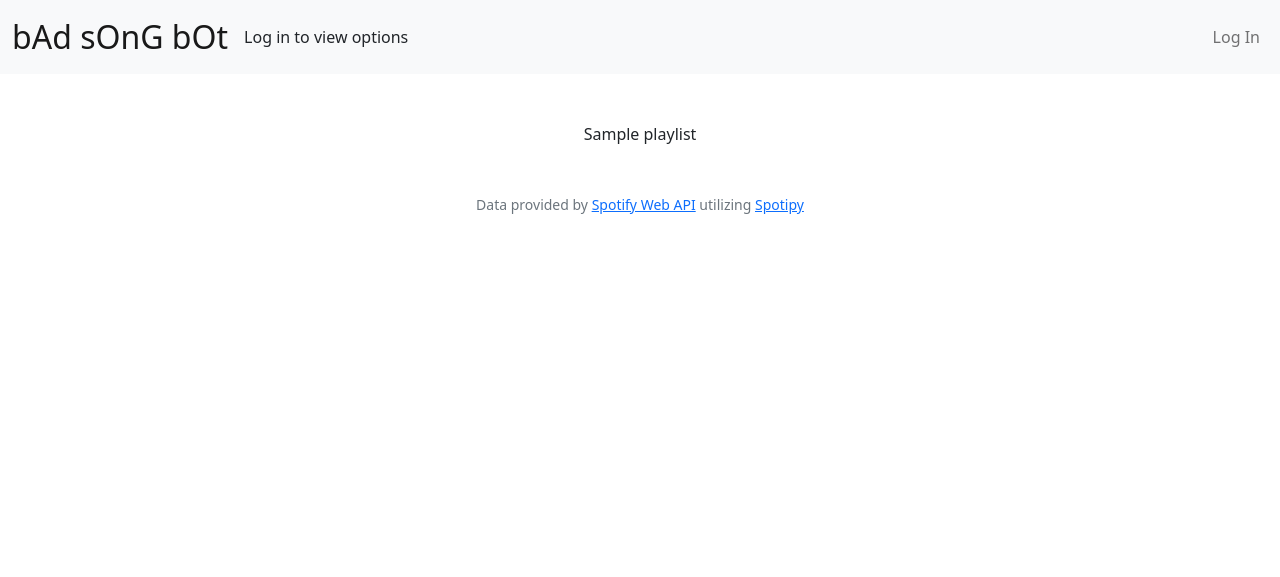
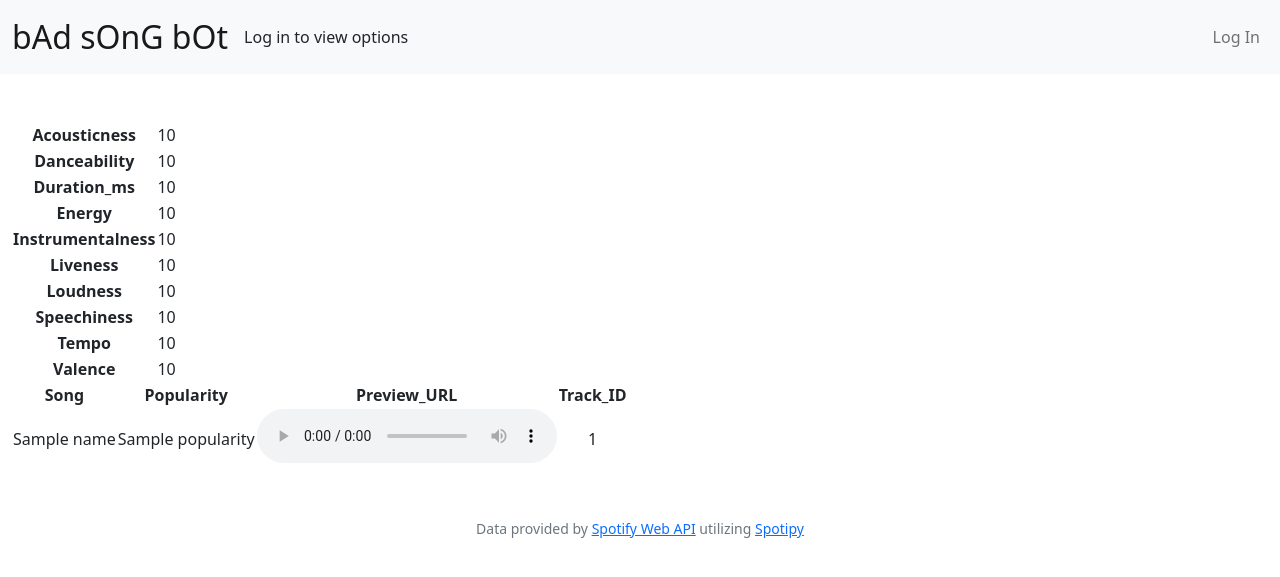
Before and after one commit to duckyfuz/CS50-F, a Flask app: template templates/modify.html in a window 1280 px wide. Shown: the top 577 px of the page. Run offline with Flask 2, Linux system fonts and the light colour scheme; the template is opened without the code that fills it: most values are stand-ins (such as "Sample title", 1, 10 or a date in 2020); parts of the project's set-up code (start-up, migrations or seed data) failed here and were passed over.

Commit message:
Added features for indiv songs

```diff
--- a/app.py
+++ b/app.py
@@ -7,7 +7,7 @@ import pandas as pd
 from flask import Flask, session, request, redirect, render_template
 from flask_session import Session
 from math import trunc
-from helpers import get_playlists, get_tracks
+from helpers import get_playlists, get_tracks, get_song
 
 
 app = Flask(__name__)
@@ -42,8 +42,7 @@ def index():
     track = spotify.current_user_playing_track()
     if not track is None:
         return render_template("index.html", logged=True, spotify=spotify, track=track, playing=True)
-    return render_template("index.html", logged=True, spotify=spotify, track=track, playing=Fal)
-
+    return render_template("index.html", logged=True, spotify=spotify, track=track, playing=False)
 
 
 @app.route('/logout')
@@ -69,21 +68,25 @@ def playlists():
 
 @app.route('/modify', methods=['GET', 'POST'])
 def modify():
+
+    cache_handler = spotipy.cache_handler.FlaskSessionCacheHandler(session)
+    auth_manager = spotipy.oauth2.SpotifyOAuth(cache_handler=cache_handler)
+    if not auth_manager.validate_token(cache_handler.get_cached_token()):
+        return redirect('/')
+
+    spotify = spotipy.Spotify(auth_manager=auth_manager)
+
     # User reached route via POST (as by submitting a form via POST)
     if request.method == "POST":
 
-        cache_handler = spotipy.cache_handler.FlaskSessionCacheHandler(session)
-        auth_manager = spotipy.oauth2.SpotifyOAuth(cache_handler=cache_handler)
-        if not auth_manager.validate_token(cache_handler.get_cached_token()):
-            return redirect('/')
-
-        spotify = spotipy.Spotify(auth_manager=auth_manager)
         playlist_id = request.form.get("playlist_id")
 
         tracks = get_tracks(spotify, playlist_id)
 
+        song_list = tracks['track_id'].values.tolist()
+        song_info = get_song(spotify, song_list)
 
-        return render_template("modify.html", playlist=tracks)
+        return render_template("modify.html", logged=True, playlist=tracks, avg_features=song_info)
 
     # User reached route via GET (as by clicking a link or via redirect)
     else:
--- a/templates/layout.html
+++ b/templates/layout.html
@@ -36,9 +36,6 @@
                         <ul class="navbar-nav me-auto mb-2 mb-lg-0">
                             <li class="nav-item">
                                 <a class="nav-link" aria-current="page" href="/playlists">Playlists</a>
-                            </li>
-                            <li class="nav-item">
-                                <a class="nav-link" href="/currently_playing">Currently Playing</a>
                             </li>
                             <li class="nav-item dropdown">
                                 <a class="nav-link dropdown-toggle" href="#" role="button" data-bs-toggle="dropdown" aria-expanded="false">
--- a/templates/modify.html
+++ b/templates/modify.html
@@ -6,6 +6,82 @@
 
 {% block main %}
 
-    {{  playlist  }}
+<table>
+    <tr>
+        <th>Acousticness</th>
+        <td>{{ avg_features[0] }}</td>
+    </tr>
+    <tr>
+        <th>Danceability</th>
+        <td>{{ avg_features[1] }}</td>
+    </tr>
+    <tr>
+        <th>Duration_ms</th>
+        <td>{{ avg_features[2] }}</td>
+    </tr>
+    <tr>
+        <th>Energy</th>
+        <td>{{ avg_features[3] }}</td>
+    </tr>
+    <tr>
+        <th>Instrumentalness</th>
+        <td>{{ avg_features[4] }}</td>
+    </tr>
+    <tr>
+        <th>Liveness</th>
+        <td>{{ avg_features[5] }}</td>
+    </tr>
+    <tr>
+        <th>Loudness</th>
+        <td>{{ avg_features[6] }}</td>
+    </tr>
+    <tr>
+        <th>Speechiness</th>
+        <td>{{ avg_features[7] }}</td>
+    </tr>
+    <tr>
+        <th>Tempo</th>
+        <td>{{ avg_features[8] }}</td>
+    </tr>
+    <tr>
+        <th>Valence</th>
+        <td>{{ avg_features[9] }}</td>
+    </tr>
+</table>
+
+<table>
+    <tr>
+        <th>Song</th>
+        <th>Popularity</th>
+        <th>Preview_URL</th>
+        <th>Track_ID </th>
+    </tr>
+
+    {% for row in playlist.iterrows() %}
+
+        <div class="invis">{{ loop.index }}</div>
+
+        <tr>
+            <div>
+                <td>
+                    {{ playlist['name'][loop.index - 1] }}
+                </td>
+                <td>
+                    {{ playlist['popularity'][loop.index - 1] }}
+                </td>
+                <td>
+                    <audio controls>
+                        <source src="{{ playlist['preview_url'][loop.index - 1] }}" />
+                    </audio>
+                </td>
+                <td>
+                    {{ playlist['track_id'][loop.index - 1] }}
+                </td>
+            </div>
+        </tr>
+
+    {% endfor %}
+
+</table>
 
 {% endblock %}
```
Also changed, not shown: helpers.py (+27 -2 lines).
